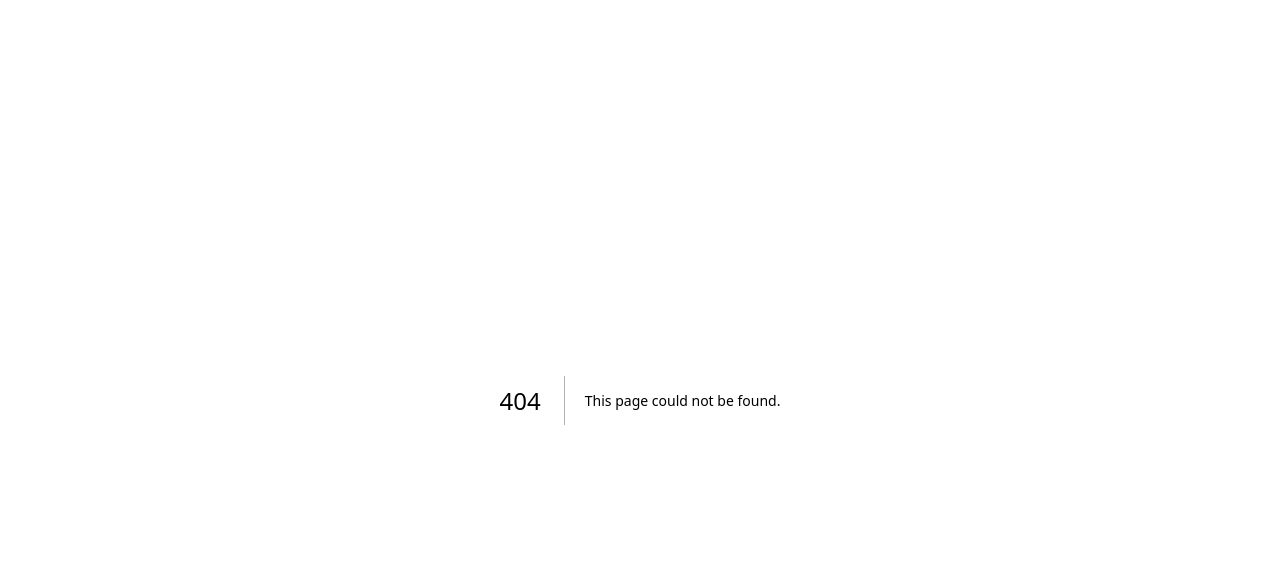
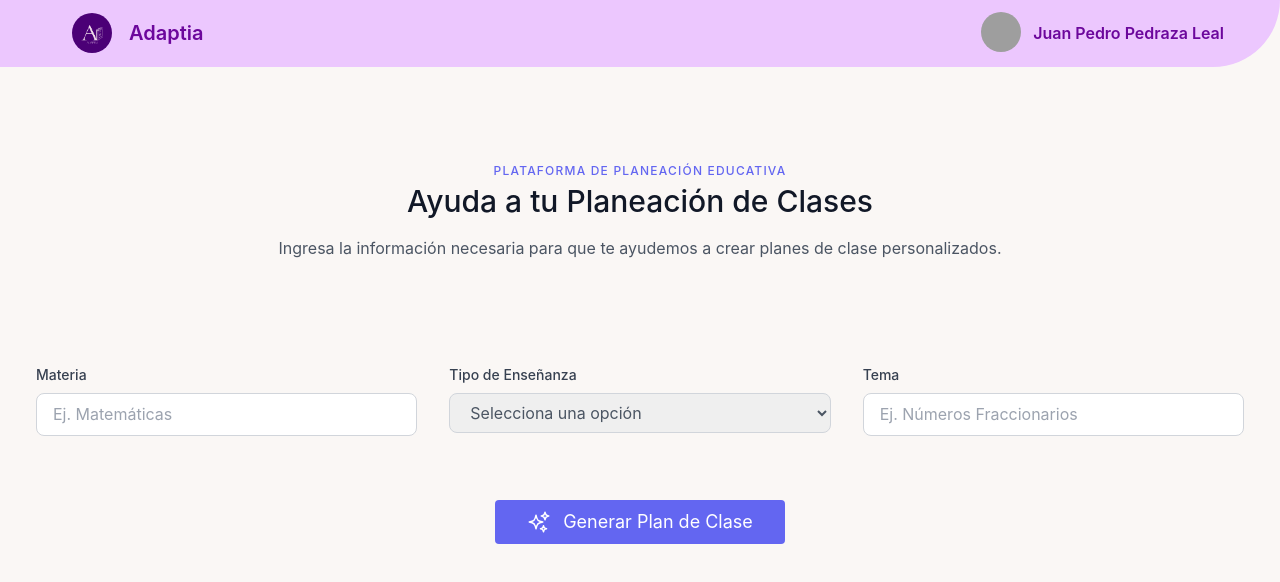
Before and after one commit to soloyoloproXHD/Canacintra-H, a Next.js app in the folder hack-app/: page /chat in a window 1280 px wide. Before the commit this address had no page. Shown: the top 582 px of the page. Built offline with nearby package versions, Linux system fonts and the light colour scheme; grey boxes are pictures that could not be loaded.

Commit message:
Refactor NavPath component and update styling in navpath.tsx

```diff
--- /dev/null
+++ b/hack-app/src/app/(main)/chat/page.tsx
@@ -0,0 +1,58 @@
+import React from 'react'
+
+const page = () => {
+  return (
+    <section className="text-gray-600 body-font">
+      <div className="container px-5 py-24 mx-auto">
+        <div className="flex flex-col text-center w-full mb-20">
+          <h2 className="text-xs text-indigo-500 tracking-widest font-medium title-font mb-1">PLATAFORMA DE PLANEACIÓN EDUCATIVA</h2>
+          <h1 className="sm:text-3xl text-2xl font-medium title-font mb-4 text-gray-900">Ayuda a tu Planeación de Clases</h1>
+          <p className="lg:w-2/3 mx-auto leading-relaxed text-base">
+            Ingresa la información necesaria para que te ayudemos a crear planes de clase personalizados.
+          </p>
+        </div>
+        <div className="flex flex-wrap justify-center">
+          <div className="lg:w-1/3 md:w-1/2 w-full px-4 py-6">
+            <label className="block text-gray-700 text-sm font-medium mb-2" htmlFor="materia">Materia</label>
+            <input
+              type="text"
+              id="materia"
+              className="w-full px-4 py-2 border border-gray-300 rounded-lg focus:outline-none focus:ring-2 focus:ring-indigo-500"
+              placeholder="Ej. Matemáticas"
+            />
+          </div>
+          <div className="lg:w-1/3 md:w-1/2 w-full px-4 py-6">
+            <label className="block text-gray-700 text-sm font-medium mb-2" htmlFor="tipo-ensenanza">Tipo de Enseñanza</label>
+            <select
+              id="tipo-ensenanza"
+              className="w-full px-4 py-2 border border-gray-300 rounded-lg focus:outline-none focus:ring-2 focus:ring-indigo-500"
+            >
+              <option value="">Selecciona una opción</option>
+              <option value="tradicional">Tradicional</option>
+              <option value="interactiva">Interactiva</option>
+              <option value="proyectos">Por Proyectos</option>
+            </select>
+          </div>
+          <div className="lg:w-1/3 md:w-1/2 w-full px-4 py-6">
+            <label className="block text-gray-700 text-sm font-medium mb-2" htmlFor="tema">Tema</label>
+            <input
+              type="text"
+              id="tema"
+              className="w-full px-4 py-2 border border-gray-300 rounded-lg focus:outline-none focus:ring-2 focus:ring-indigo-500"
+              placeholder="Ej. Números Fraccionarios"
+            />
+          </div>
+        </div>
+        <button className="flex justify-center items-center mx-auto mt-10 text-white bg-indigo-500 border-0 py-2 px-8 focus:outline-none hover:bg-indigo-600 rounded text-lg gap-3">
+          <svg xmlns="http://www.w3.org/2000/svg" fill="none" viewBox="0 0 24 24" stroke-width="1.5" stroke="currentColor" class="size-6">
+            <path stroke-linecap="round" stroke-linejoin="round" d="M9.813 15.904 9 18.75l-.813-2.846a4.5 4.5 0 0 0-3.09-3.09L2.25 12l2.846-.813a4.5 4.5 0 0 0 3.09-3.09L9 5.25l.813 2.846a4.5 4.5 0 0 0 3.09 3.09L15.75 12l-2.846.813a4.5 4.5 0 0 0-3.09 3.09ZM18.259 8.715 18 9.75l-.259-1.035a3.375 3.375 0 0 0-2.455-2.456L14.25 6l1.036-.259a3.375 3.375 0 0 0 2.455-2.456L18 2.25l.259 1.035a3.375 3.375 0 0 0 2.456 2.456L21.75 6l-1.035.259a3.375 3.375 0 0 0-2.456 2.456ZM16.894 20.567 16.5 21.75l-.394-1.183a2.25 2.25 0 0 0-1.423-1.423L13.5 18.75l1.183-.394a2.25 2.25 0 0 0 1.423-1.423l.394-1.183.394 1.183a2.25 2.25 0 0 0 1.423 1.423l1.183.394-1.183.394a2.25 2.25 0 0 0-1.423 1.423Z" />
+          </svg>
+          Generar Plan de Clase
+        </button>
+      </div>
+    </section>
+
+  )
+}
+
+export default page
--- a/hack-app/src/app/main/layout.tsx
+++ b/hack-app/src/app/(main)/layout.tsx
@@ -14,8 +14,8 @@ export default function HomeLayout({
   children: React.ReactNode;
 }>) {
   return (
-    <html lang="es">
-      <body>
+    <html lang="es" >
+      <body data-theme="cupcake" className="h-screen">
         <NavPath/>
         {children}
       </body>
--- a/hack-app/src/app/components/navpath.tsx
+++ b/hack-app/src/app/components/navpath.tsx
@@ -44,7 +44,7 @@ export default function NavPath (){
                 </ul>
               </div>
               <div className="flex items-center justify-center">
-                <p className="text-center text-l950">Juan Pedro Pedraza Leal</p>
+                <p className="text-center text-l900 font-semibold hover: hover:text-l950">Juan Pedro Pedraza Leal</p>
               </div>
             </div>
           </div>
--- a/hack-app/src/app/page.tsx
+++ b/hack-app/src/app/page.tsx
@@ -58,7 +58,7 @@ export default function Home() {
             </div>
             <div className="flex justify-end items-center gap-5">
 
-              <button type="submit" className="bg-purple-400 hover:bg-purple-500 transition duration-300 w-max px-6 py-2 rounded-md text-white text-sm font-normal mt-3 flex justify-center items-center gap-2">
+              <button type="submit" className="bg-purple-400 hover:bg-purple-500 transition duration-300 w-max px-6 py-2 rounded-md text-white text-sm font-normal mt-3 flex justify-center items-center gap-2 me-7">
                 <FontAwesomeIcon icon={faRightToBracket} />
                 Iniciar sesión
               </button>
```
Also changed, not shown: hack-app/src/app/main/home.tsx (deleted).
